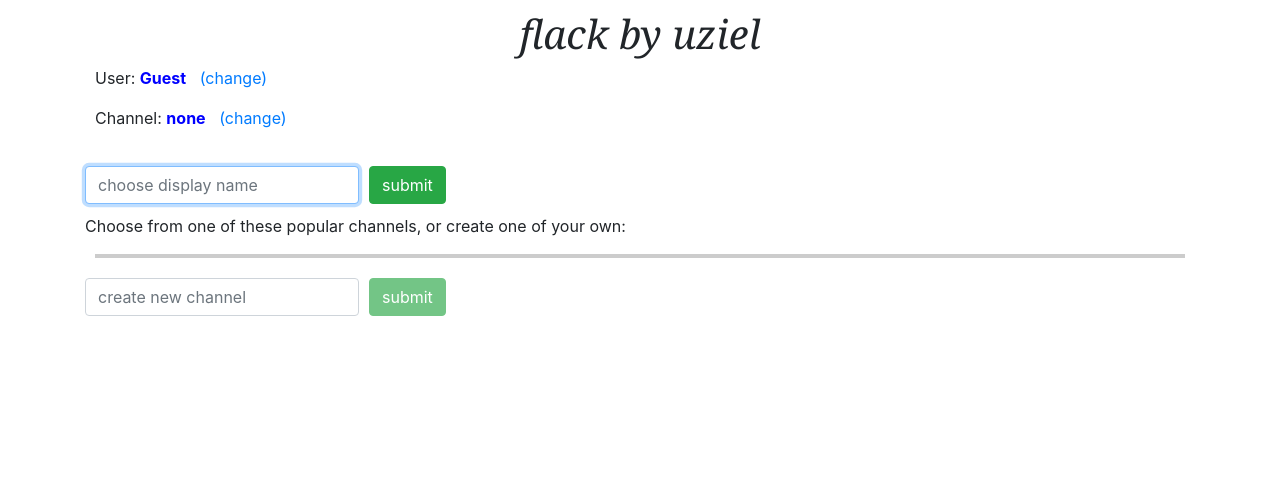
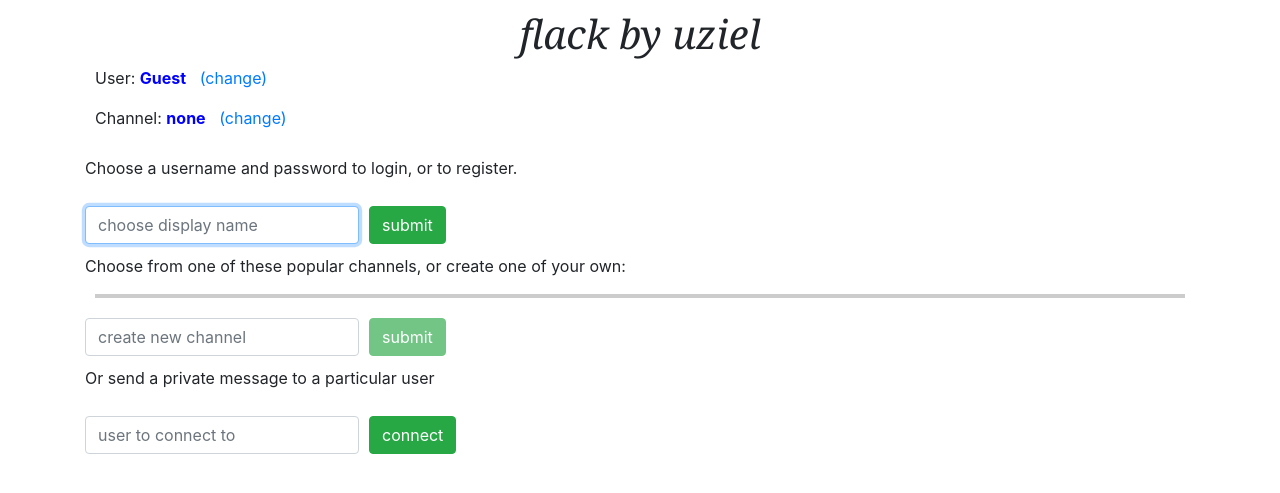
Before and after one commit to raphaeluziel/flack2, a Flask app: page / in a window 1280 px wide. Shown: the top 493 px of the page. Run offline with Flask 2, Linux system fonts and the light colour scheme; some libraries are stand-ins or nearby versions.

Commit message:
failed attempts at personal touch part

```diff
--- a/flack.py
+++ b/flack.py
@@ -15,7 +15,7 @@ app = Flask(__name__)
 app.config["SECRET_KEY"] = os.getenv("SECRET_KEY")
 socketio = SocketIO(app)
 
-user_list = ["raphael", "genie", "joseph", "alegreroza", "max"]
+user_list = ["raphael", "genie", "joseph", "alegreroza"]
 channel_list = ["Physics", "Coding", "Astronomy", "Books of the nineteenth century", "Folk music's relationships to rock", "Teaching high school physics", "Ballroom dancing"]
 messages = {}
 
@@ -26,7 +26,7 @@ def index():
 # Client submits a username
 @socketio.on("process user")
 def username(data):
-    if data not in user_list and data != '':
+    if data not in user_list:
         user_list.append(data)
     emit("get users", user_list, broadcast=True)
 
@@ -65,5 +65,4 @@ def message(data):
 
 
 if __name__ == "__main__":
-    print("OK, it should be running")
     socketio.run(app, host='0.0.0.0')
--- a/static/index.js
+++ b/static/index.js
@@ -1,5 +1,6 @@
 document.addEventListener('DOMContentLoaded', () => {
 
+  // Control which sections are visible and which buttons are disabled
   function enableSection(section){
     var button = "submit_" + section;
     document.querySelector('.welcome').style.display = "none";
@@ -11,6 +12,7 @@ document.addEventListener('DOMContentLoaded', () => {
     document.getElementById(section).focus();
   };
 
+  // Send an initial message when user joins or comes back to a room
   function sendInitialMessage(message){
     when = new Date();
     initial_message = {
@@ -22,17 +24,37 @@ document.addEventListener('DOMContentLoaded', () => {
     socket.emit('process message', initial_message);
   }
 
+  // Change user
   document.getElementById("change_user").onclick = () => {
     document.querySelector('.welcome').style.display = "block";
   }
 
+  // Change channel
   document.getElementById("change_channel").onclick = () => {
     document.querySelector('.channel').style.display = "block";
     document.querySelector('.message').style.display = "none";
   }
 
-  // Variables to hold current channels received from server
+  // Hold current channels received from server to check for duplicates
   var current_channel_list = [];
+
+/*
+  // Variable to hold file name ****************************************************************
+  var file = '';
+
+  // Upload file ********************************************************************************
+  document.getElementById("paperclip").onclick = () => {
+    document.getElementById("open_file").click();
+    document.getElementById("open_file").onchange = () => {
+      if (event.target.files){
+        console.log(event.target.files[0]);
+        file = event.target.files[0].name;
+      }
+    };
+  };
+  // BLOB **********************************************************************************
+  var myBlob = new Blob(["This is my blob content"], {type : "text/plain"});
+*/
 
   // Start the socket connection
   var socket = io.connect(location.protocol + '//' + document.domain + ':' + location.port);
@@ -42,16 +64,14 @@ document.addEventListener('DOMContentLoaded', () => {
     socket.emit('process user', '');
     socket.emit('process channel', '');
 
-    // If user already chose a display name
+    // If user already chose a display name, greet and go to channel selection
     if (localStorage.getItem('display_name')){
-      // Welcome them by their username
       document.querySelector("#username").innerHTML = localStorage.getItem('display_name');
       enableSection('channel');
     }
 
-    // Go to last channel user was in, if available
+    // If user already chose a channel, allow them to resume messaging
     if (localStorage.getItem('channel')){
-      // Allow them to start messaging
       document.querySelector("#channel_chosen").innerHTML = localStorage.getItem('channel');
       enableSection('message');
       sendInitialMessage(' has joined the conversation in the channel, ');
@@ -60,18 +80,18 @@ document.addEventListener('DOMContentLoaded', () => {
     // Submit new display name name request to server
     document.querySelector('#submit_display_name').onclick = () => {
       username = document.querySelector('#display_name').value;
-      // Button should do nothing if display_name field is blank
+      // Button should do nothing if fields are blank
       if (username != ''){
         document.querySelector("#username").innerHTML = username;
         localStorage.setItem("display_name", username);
-        //Clear the input for new user info
+        // Clear the input for new user info
         document.querySelector("#display_name").value = '';
         // Send new user to server
         socket.emit('process user', username);
-        // Get a channel list to display as well
+        // Call this to enable the channel buttons
         socket.emit('process channel', '');
+        enableSection('channel');
       }
-      enableSection('channel');
       // Prevent page from refreshing after form submission
       return false;
     };
@@ -86,19 +106,18 @@ document.addEventListener('DOMContentLoaded', () => {
         document.querySelector("#channel").value = "";
         // Display channels
         document.querySelector('#channel_chosen').innerHTML = channel;
-        // Is channel being requested a duplicate?
-        console.log("current_channel_list", current_channel_list);
-        console.log("channel", channel);
-        if (current_channel_list.includes(channel)){
-          console.log("CHANNEL ALREADY EXISTS");
-        }
+      }
 
-
+      // Is channel being requested a duplicate?
+      if (current_channel_list.includes(channel)){
+        document.querySelector('#channel_error').innerHTML = "channel already exists";
+      }
+      else{
         // Send channel to server
         socket.emit('process channel', channel);
+        enableSection('message');
+        sendInitialMessage(' has created a new channel, ');
       }
-      enableSection('message');
-      sendInitialMessage(' has created a new channel, ')
       // Prevent page from refreshing after form submission
       return false;
     };
@@ -114,7 +133,10 @@ document.addEventListener('DOMContentLoaded', () => {
           "channel": localStorage.getItem('channel'),
           "timestamp": when.toDateString() + ' at ' + when.toLocaleTimeString(),
           "message": document.querySelector('#message').value
+          //"file": file, //******************************************************************
+          //"binary": ""
         };
+        //////////////////console.log("SOCKET FILE", file); //***********************************************
         socket.emit('process message', data);
         // Clear textarea
         document.querySelector('#message').value = '';
@@ -149,17 +171,14 @@ document.addEventListener('DOMContentLoaded', () => {
     // Clear the list first
     document.querySelector('#channel_list').innerHTML = '';
 
+    // Create button for each channel in list received by server
     data.forEach(function(channel){
-
-      // Create button for each channel in list received by server
       const button = document.createElement('button');
       button.className = "btn btn-info btn-sm channel_buttons";
       button.innerHTML = channel;
       if (!localStorage.getItem("display_name")){
         button.disabled = true;
       }
-
-
       // Clicking button should switch channel, clear messages and enable messaging button
       button.onclick = function() {
         localStorage.setItem("channel", button.innerHTML);
@@ -168,7 +187,6 @@ document.addEventListener('DOMContentLoaded', () => {
         enableSection('message');
         sendInitialMessage(' has joined the conversation in the channel, ');
       }
-
       // Add the button to the channel list
       document.querySelector('#channel_list').appendChild(button);
     });
@@ -181,10 +199,19 @@ document.addEventListener('DOMContentLoaded', () => {
     document.querySelector('#message_list').innerHTML = '';
 
     data.forEach(function(message){
-
       // Create a new list item for each message received by server
       const li = document.createElement('li');
-      li.innerHTML = '<b>' + message.username + '</b> (<i style="font-size:70%;">' + message.timestamp + '</i>)<br>&nbsp;&nbsp;&nbsp;&nbsp;<i>' + message.message + '</i>';
+      li.innerHTML = '<b>' + message.username + '</b> <i style="font-size:70%;">(' + message.timestamp + ')</i><br>&nbsp;&nbsp;&nbsp;&nbsp;<i>' + message.message + '</i>';
+
+      /*
+      if (message.file){
+        li.innerHTML = '<b>' + message.username + '</b> <i style="font-size:70%;">(' + message.timestamp + ')</i><br>&nbsp;&nbsp;&nbsp;&nbsp;<i>' + message.message + '<br>&nbsp;&nbsp;&nbsp;&nbsp;attachment: ' + message.file + '</i>';
+      }
+      else{
+        li.innerHTML = '<b>' + message.username + '</b> <i style="font-size:70%;">(' + message.timestamp + ')</i><br>&nbsp;&nbsp;&nbsp;&nbsp;<i>' + message.message + '</i>';
+      }
+      */
+
       document.querySelector('#message_list').append(li);
 
       // Force scrollbar to bottom
@@ -192,5 +219,4 @@ document.addEventListener('DOMContentLoaded', () => {
     });
   });
 
-
 });
--- a/static/styles.css
+++ b/static/styles.css
@@ -1,10 +1,5 @@
 button{
   margin: 10px;
-}
-
-#channel_list{
-  margin: 10px;
-  border: 2px solid #ccc;
 }
 
 h1, h3{
@@ -12,6 +7,23 @@ h1, h3{
   font-family: Georgia, serif;
   font-style: italic;
 }
+
+ul{
+  border: 1px solid #ccc;
+  padding: 8px;
+  list-style-type: none;
+}
+
+li{
+  margin: 10px;
+}
+
+.fa-paperclip{
+  position: absolute;
+  right: 120px;
+  color: gray;
+}
+
 
 /* Messaging copied from Bootstrap 4 source, but changing max-width to width */
 
@@ -62,28 +74,27 @@ h1, h3{
   }
 }
 
-#message{
-  background-color: lightyellow;
-}
-
 .message_box{
   max-height: 80vh;
   overflow-y: auto;
 }
 
-ul{
-  border: 1px solid #ccc;
-  padding: 8px;
-  list-style-type: none;
-}
-
-li{
-  margin: 10px;
-}
-
 .top_bar{
   padding: 10px;
   background-color: white;
+}
+
+#channel_list{
+  margin: 10px;
+  border: 2px solid #ccc;
+}
+
+#channel_error{
+  color: darkred;
+}
+
+#message{
+  background-color: lightyellow;
 }
 
 #user_list{
--- a/templates/index.html
+++ b/templates/index.html
@@ -6,6 +6,7 @@
     <meta name="viewport" content="width=device-width, initial-scale=1">
     <script type="text/javascript" src="https://cdnjs.cloudflare.com/ajax/libs/socket.io/2.2.0/socket.io.js"></script>
     <script type="text/javascript" src="/static/index.js"></script>
+    <script src="https://kit.fontawesome.com/28c738b143.js"></script>
     <link rel="stylesheet" href="https://stackpath.bootstrapcdn.com/bootstrap/4.3.1/css/bootstrap.min.css" integrity="sha384-ggOyR0iXCbMQv3Xipma34MD+dH/1fQ784/j6cY/iJTQUOhcWr7x9JvoRxT2MZw1T" crossorigin="anonymous">
     <link rel="stylesheet" href="/static/styles.css">
     <link rel="shortcut icon" href="{{ url_for('static', filename='favicon.ico') }}">
@@ -22,9 +23,10 @@
 
 
       <div class="welcome">
+        <p>Choose a username and password to login, or to register.</p>
         <form class="form-inline">
           <div class="form-group">
-            <label class="sr-only">Choose Display Name:</label>
+            <label class="sr-only">Choose display name:</label>
             <input id="display_name" type="text" class="form-control" placeholder="choose display name" autofocus>
           </div>
           <button id="submit_display_name" class="btn btn-success">submit</button>
@@ -36,10 +38,20 @@
         <div id="channel_list"></div>
         <form class="form-inline">
           <div class="form-group">
-            <label class="sr-only">Create New Channel:</label>
+            <label class="sr-only">Create New Channel</label>
             <input id="channel" type="text" class="form-control" placeholder="create new channel" autofocus>
           </div>
           <button id="submit_channel" class="btn btn-success" disabled>submit</button>
+        </form>
+        <span id="channel_error"></span>
+
+        <p>Or send a private message to a particular user</p>
+        <form class="form-inline">
+          <div class="form-group">
+            <label class="sr-only">Connect to another user</label>
+            <input id="connect_to_user" type="text" class="form-control" placeholder="user to connect to" autofocus>
+          </div>
+          <button id="submit_user_connect" class="btn btn-success">connect</button>
         </form>
       </div>
 
@@ -49,6 +61,8 @@
           <div class="form-group">
             <label class="sr-only">Send message</label>
             <input id="message" class="form-control" style="min-width: 100%!important;" type="text" autofocus>
+            <input id="open_file" type="file" hidden>
+            <i id="paperclip" class="fas fa-paperclip"></i>
           </div>
           <button id="submit_message" class="btn btn-success" disabled>send</button>
         </form>
```
